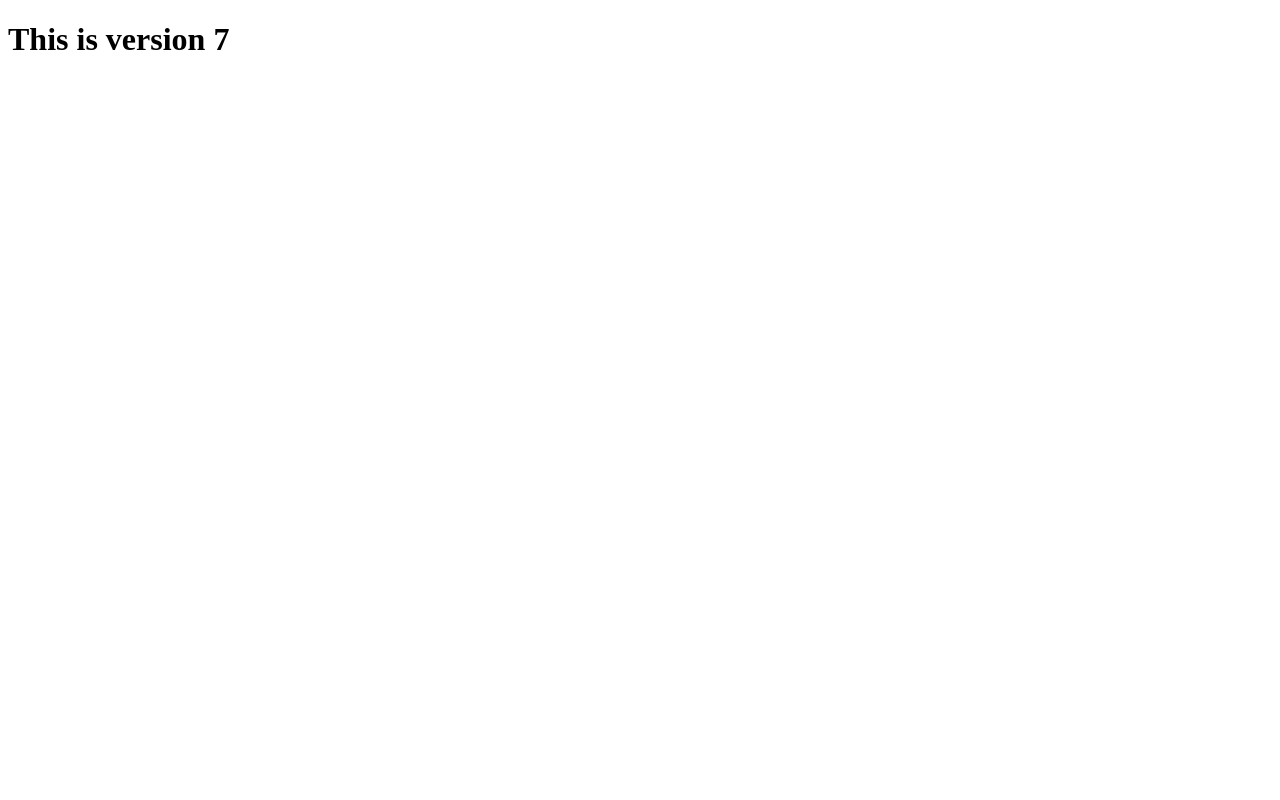
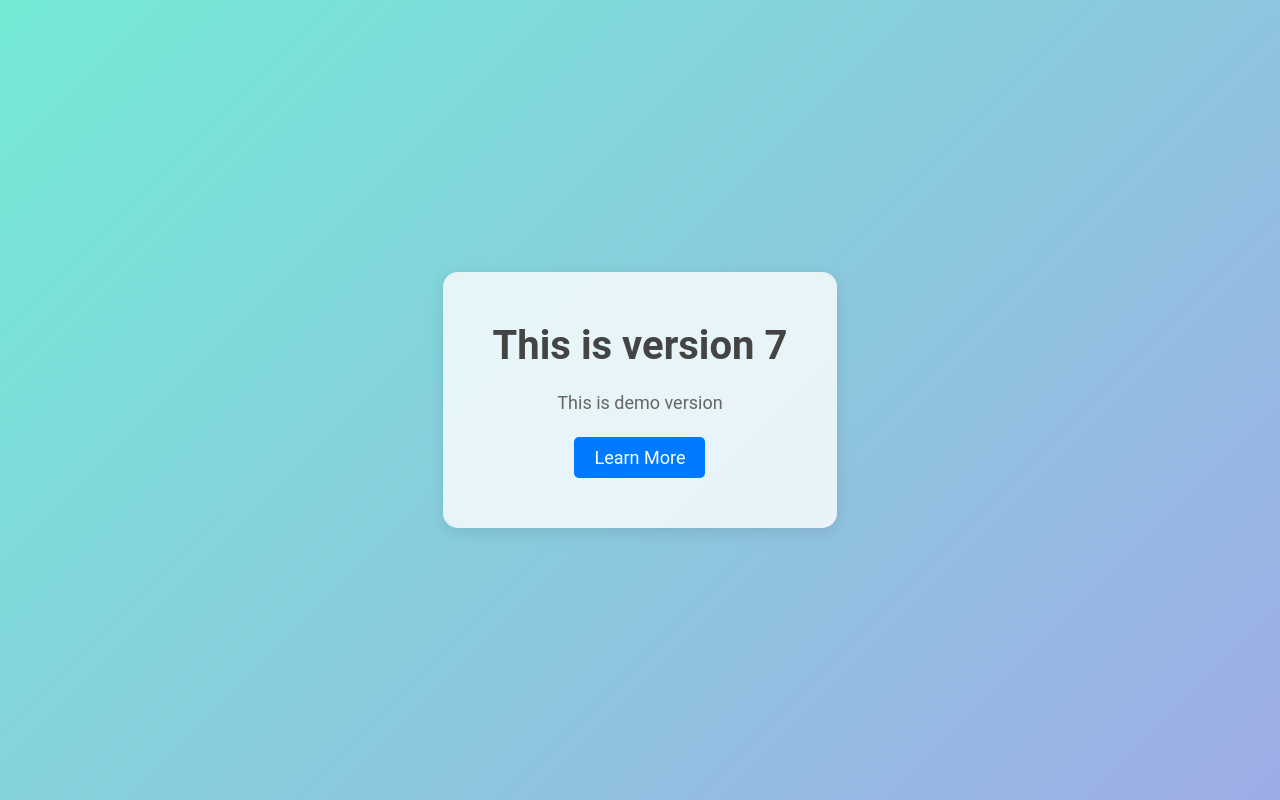
Before and after one commit to Shd289301/myrepo, a plain HTML site: page index.html in a window 1280 px wide. Drawn offline with Linux system fonts and the light colour scheme.

Commit message:
This is latest design

```diff
--- a/index.html
+++ b/index.html
@@ -4,8 +4,13 @@
     <meta charset="UTF-8">
     <meta name="viewport" content="width=gi, initial-scale=1.0">
     <title>Document</title>
+    <link rel="stylesheet" href="styles.css">
 </head>
 <body>
-    <h1>This is version 7</h1>
+    <div class="container">
+        <h1>This is version 7</h1>
+        <p>This is demo version</p>
+        <a href="#" class="btn">Learn More</a>
+    </div>
 </body>
 </html>
--- /dev/null
+++ b/styles.css
@@ -0,0 +1,60 @@
+/* Reset some basic styles */
+body, h1, p, a {
+    margin: 0;
+    padding: 0;
+    box-sizing: border-box;
+}
+
+/* Import custom font */
+body {
+    font-family: 'Roboto', sans-serif;
+}
+
+/* Style for the body element */
+body {
+    background: linear-gradient(135deg, #74EBD5 0%, #9FACE6 100%);
+    color: #333;
+    margin: 0;
+    padding: 0;
+    display: flex;
+    align-items: center;
+    justify-content: center;
+    height: 100vh;
+    text-align: center;
+}
+
+.container {
+    background: rgba(255, 255, 255, 0.8);
+    padding: 50px;
+    border-radius: 15px;
+    box-shadow: 0 4px 15px rgba(0, 0, 0, 0.1);
+}
+
+h1 {
+    font-size: 2.5rem;
+    color: #444;
+    margin-bottom: 20px;
+}
+
+p {
+    font-size: 1.125rem;
+    color: #666;
+    margin-bottom: 20px;
+    line-height: 1.6;
+}
+
+a.btn {
+    display: inline-block;
+    padding: 10px 20px;
+    font-size: 1.125rem;
+    color: white;
+    background-color: #007BFF;
+    border: none;
+    border-radius: 5px;
+    text-decoration: none;
+    transition: background-color 0.3s ease;
+}
+
+a.btn:hover {
+    background-color: #0056b3;
+}
```
